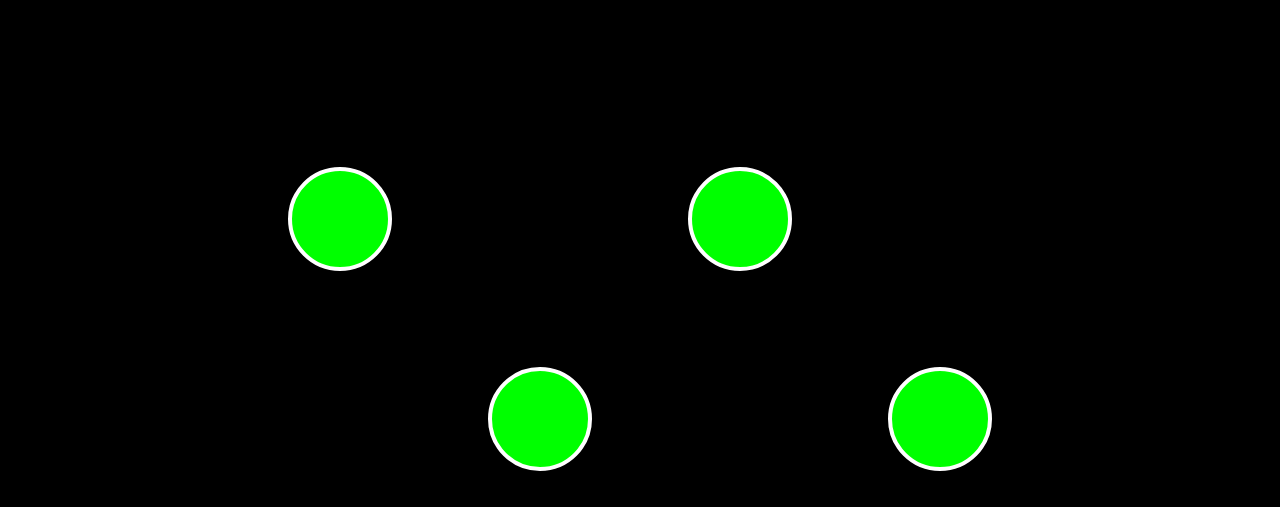
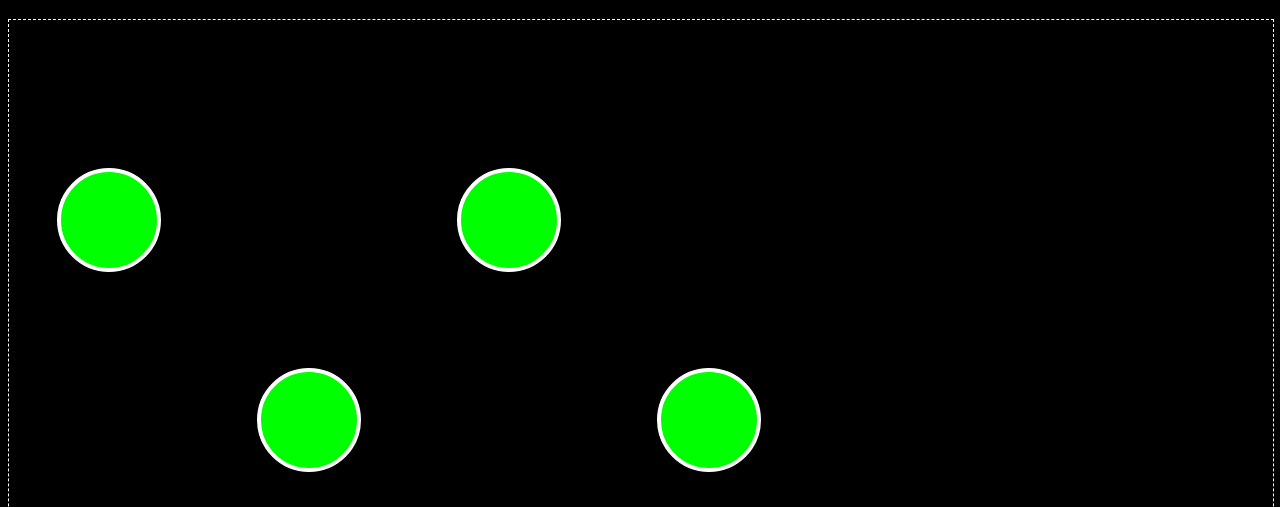
Before and after one commit to TheAX0198/mindTime, a plain HTML site: page Websites/ballsQuestionMark/index.html in a window 1280 px wide. Shown: the part 61-568 px from the top of the page. Drawn offline with Linux system fonts and the light colour scheme.

Commit message:
ballsQuestionMark.2
1. SVG visible

```diff
--- a/Websites/ballsQuestionMark/index.css
+++ b/Websites/ballsQuestionMark/index.css
@@ -7,4 +7,6 @@ svg{
     display: block;
     margin-left: auto;
     margin-right: auto;
+
+    border: 1px dashed snow;
 }
--- a/Websites/ballsQuestionMark/index.html
+++ b/Websites/ballsQuestionMark/index.html
@@ -11,7 +11,7 @@
 
     <h1>SVG Stuff For Sweet Bubblemap</h1>
 
-    <svg width="800" height="600">
+    <svg width="100%" height="800">
         <circle id="1" cx="100" cy="200" r="50" stroke="white" stroke-width="4" fill="rgb(0,255,0)"/>
         <circle id="2" cx="300" cy="400" r="50" stroke="white" stroke-width="4" fill="rgb(0,255,0)"/>
         <circle id="3" cx="500" cy="200" r="50" stroke="white" stroke-width="4" fill="rgb(0,255,0)"/>
```
